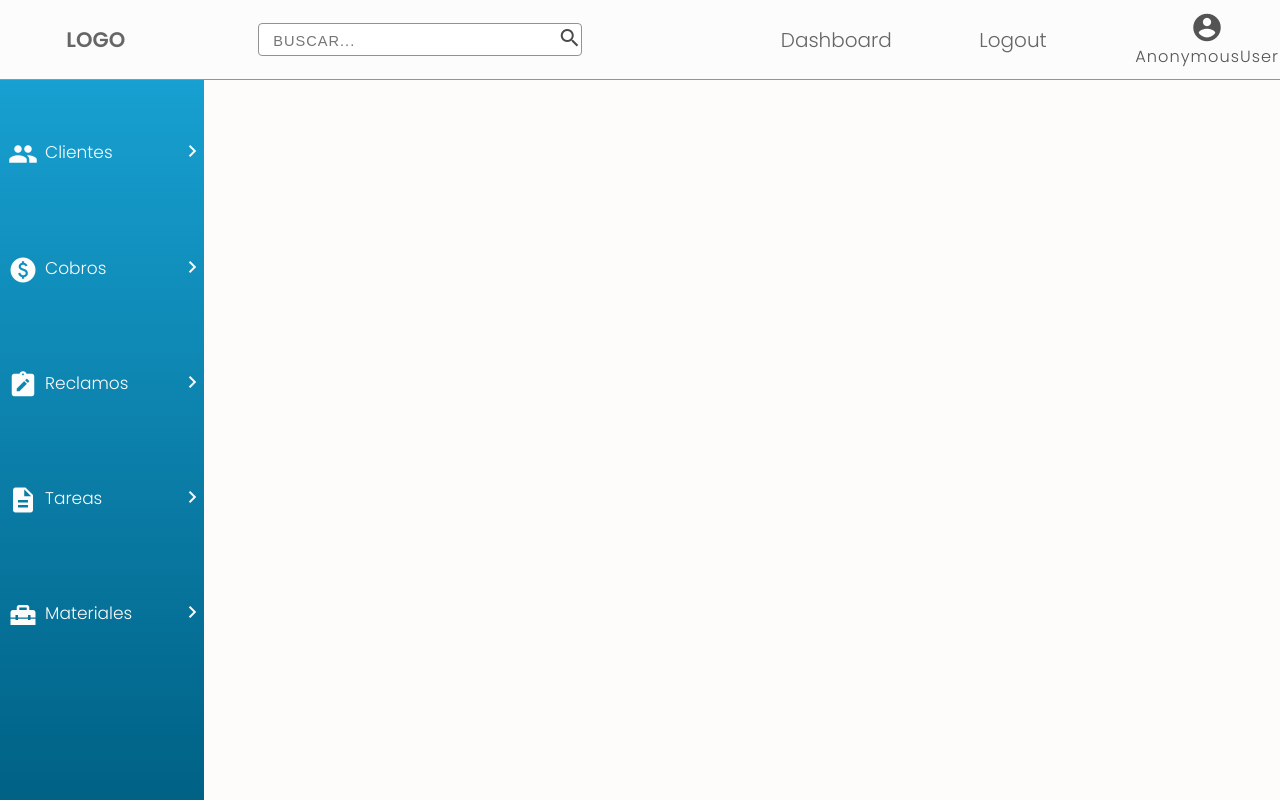
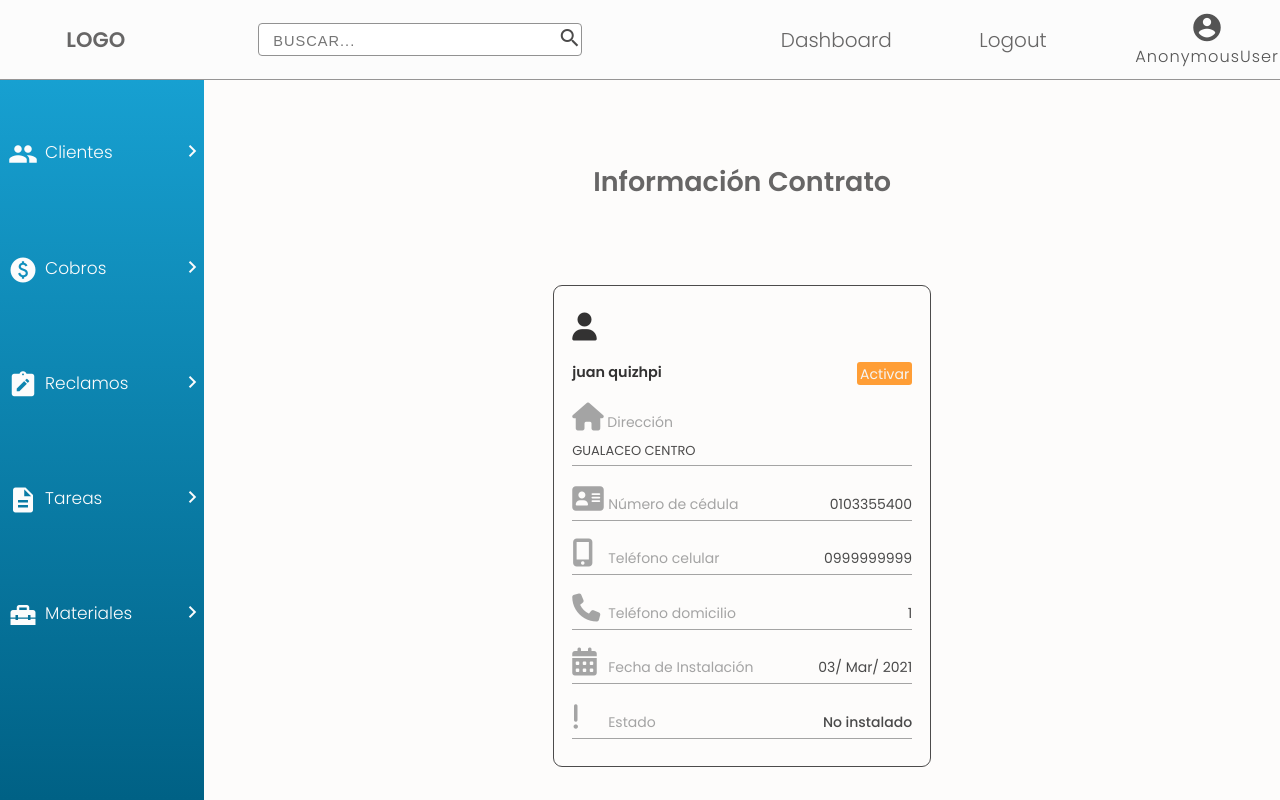
Before and after one commit to juanqui-art/empresa, a Django app: template templates/Clientes/info-contrato-clientes.html in a window 1280 px wide. Run offline with Django 3.2, Linux system fonts and the light colour scheme; the template is opened without the code that fills it: values that come from a table or form of the project are taken from there, others are empty; data comes from the database, SQL or seed files in the repository; tables that the repository leaves empty hold one stand-in row (values such as "Sample post"); parts of the project's set-up code (start-up, migrations or seed data) failed here and were passed over; some libraries are stand-ins or nearby versions.

Commit message:
cambios en diferentes templates principalmente activar cliente

```diff
--- a/core/clientes/urls.py
+++ b/core/clientes/urls.py
@@ -9,12 +9,10 @@
                                  informacion_cliente,
                                  materiales_despues_activacion_cliente,
                                  lista_clientes,
-                                 # dashboard,
                                  )
 
 app_name = 'clientes'
 urlpatterns = [
-    # path('dashboard/', dashboard, name='dashboard'),
     path('busqueda_clientes/', busqueda_clientes, name='busqueda-clientes'),
     path('informacion_cliente/<str:id>/', informacion_cliente, name='informacion-cliente'),
     path('busqueda_contratos_clientes', busqueda_contratos_clientes, name='busqueda-contratos-clientes'),
--- a/static/home/home.css
+++ b/static/home/home.css
@@ -15,7 +15,7 @@
     width: 100%;
     height: 100vh;
     display: grid;
-    row-gap: 39px;
+    row-gap: 33px;
     column-gap: 9px;
     grid-template: 10vh 1fr 1fr 1fr 1fr 0px/ repeat(6, 1fr) 0px;
     background-color: #FDFCFB;
@@ -605,7 +605,7 @@
     justify-content: space-between;
     align-items: baseline;
 }
-
+.card-info-clientecontrato .field,
 .field {
     width: 100%;
     height: 2rem;
@@ -663,6 +663,8 @@
 /*.estado-cliente div span {*/
 /*    margin-left: 8px;*/
 /*}*/
+
+
 
 .border-info-cliente-aditional {
     grid-area: 2 / 2 /3 / 4;
@@ -735,6 +737,46 @@
     height: 1rem;
 }
 
+
+/* Información Contrato Cliente */
+
+.title-info-contrato {
+    grid-area: 2 / 3 / 3 / 6;
+    align-self: center;
+    justify-self: center;
+    font-size: 27px;
+}
+
+.container-info-cliente-contrato{
+    grid-area: 3 / 3 / 6 / 6;
+    display: flex;
+    justify-content: space-around;
+    align-items: center;
+    flex-direction: column;
+    font-size: 14px;
+}
+.card-info-clientecontrato{
+    width: 21rem;
+    height: 100%;
+    display: flex;
+    justify-content: space-around;
+    align-items: center;
+    flex-direction: column;
+    border: 1px solid #4c4b4b;
+    border-radius: 9px;
+    padding: 1rem;
+    font-size: 14px;
+
+}
+.card-info-clientecontrato .direccion .icon-title i,
+.card-info-clientecontrato .field .icon-title-info i{
+    /*font-size: 20px;*/
+
+}
+
+.card-info-clientecontrato .field{
+    bottom: -9px;
+}
 
 /* Color Theme Swatches in Hex */
 /*.dashboard-1-hex {*/
--- a/templates/Clientes/info-contrato-clientes.html
+++ b/templates/Clientes/info-contrato-clientes.html
@@ -1,49 +1,64 @@
 {% extends 'base.html' %}
 {% block info-contrato-clientes %}
 
-    <div class="container-card-info-contrato-cliente">
 
-        <h3>Información del Contrato</h3>
+    <h3 class="title-info-contrato">Información Contrato</h3>
 
-        <div class="card_info_contrato_clientes">
-            <div class="nombre-section section">
-                <p class="nombre-title title">NOMBRE </p>
-                <p class="nombre data">{{ cliente }}</p>
+    <div class="container-info-cliente-contrato">
+        <div class="card-info-clientecontrato">
+            <div class="name-cliente">
+                <i class="fa fa-user fa-2x"></i>
+                <p>{{ cliente }}</p>
+                <a href="{% url 'clientes:activar-cliente' cliente.cedula %}" class="button">Activar</a>
             </div>
-            <div class="cedula-section section">
-                <p class="cedula-title title">CÉDULA </p>
-                <p class="cedula data">{{ cliente.cedula }}</p>
+            <div class="direccion">
+                <div class="icon-title">
+                    <i class="fa fa-home fa-2x"></i>
+                    <span class="date">Dirección</span>
+                </div>
+                <p>{{ cliente.address|upper }}</p>
             </div>
-            <div class="fecha-contrato-section section">
-                <p class="fecha-contrato-title title">FECHA DE CONTRATO </p>
-                <p class="fecha-contrato data">{{ cliente.fecha_contrato }}</p>
+            <div class="cedula field">
+                <div class="icon-title-info">
+                    <i class="fa fa-address-card fa-2x"></i>
+                    <span>Número de cédula</span>
+                </div>
+                <span class="date">{{ cliente.cedula }}</span>
             </div>
-            <div class="direccion-section section">
-                <p class="direccion-title title">DIRECCIÓN </p>
-                <p class="direccion data">{{ cliente.address| capfirst }}</p>
+            <div class="celular field">
+                <div class="icon-title-info">
+                    <i class="fa fa-mobile fa-2x"></i>
+                    <span>Teléfono celular</span>
+                </div>
+                <span class="date">{{ cliente.telefono_celular }}</span>
             </div>
-            <div class="telefono-celular-section section">
-                <p class="telefon-title title">TELÉFONO CELULAR </p>
-                <p class="telefono data">{{ cliente.telefono_celular }}</p>
+            <div class="telefono-domicilio field">
+                <div class="icon-title-info">
+                    <i class="fa fa-phone fa-2x"></i>
+                    <span>Teléfono domicilio</span>
+                </div>
+                <span class="date">{{ cliente.telefono_domicilio }}</span>
             </div>
-            <div class="valor-contrato-section section">
-                <p class="valor-title title">VALOR CANCELADO </p>
-                <p class="valor data">${{ cliente.valor_contrato }}</p>
+            <div class="fecha-instalacion field">
+                <div class="icon-title-info">
+                    <i class="fa fa-calendar fa-2x"></i>
+                    <span>Fecha de Instalación</span>
+                </div>
+                <span class="date">{{ cliente.fecha_contrato|date:"d/ M/ Y" }}</span>
             </div>
-            <div class="instalado-section section">
+            <div class="estado-cliente field">
+                <div class="icon-title-info">
+                    <i class="fa fa-exclamation fa-2x"></i>
+                    <span>Estado</span>
+                </div>
                 {% if not cliente.instalado %}
-                    <p class="instalado-title title">INSTALADO </p>
-                    <p class="instalado data">No se encuentra instalado.</p>
-                {% else %}
-                    <p>INSTALADO</p>
-                    <p class="instalado data">Instalado</p>
+                <span class="date activo">No instalado</span>
                 {% endif %}
             </div>
-
         </div>
+    </div>
 
 
-            <a class="activar" href="{% url 'clientes:activar-cliente' cliente.cedula %}"><button>Activar</button></a>
 
 
 
--- a/templates/Clientes/search-cliente.html
+++ b/templates/Clientes/search-cliente.html
@@ -14,6 +14,7 @@
 
 
         {% if  clientes %}
+
             <div class="box-clientes-encontrados">
                 <h3 class="title-clientes">Clientes Activos</h3>
                 <div class="listado-clientes-encotrados">
--- a/templates/base.html
+++ b/templates/base.html
@@ -59,7 +59,7 @@
                 <ul class="lista-clientes lista-dashboard">
                     <li><a href="{% url 'clientes:busqueda-clientes' %}">Información Cliente</a></li>
                     <li><a href="{% url 'clientes:contrato-nuevo' %}">Contratos Nuevos</a></li>
-                    <li><a href="">Activacion Contrato</a></li>
+                    <li><a href="{% url 'clientes:busqueda-contratos-clientes' %}">Activacion Contrato</a></li>
                     <li><a href="">Lista de Clientes</a></li>
                 </ul>
             </div>
@@ -107,6 +107,10 @@
         {% block form-contrato %}{% endblock %}
         {% block menu %}{% endblock %}
         {% block info-cliente %}{% endblock %}
+        {% block busqueda-clientes-contrato %}{% endblock %}
+        {% block info-contrato-clientes %}{% endblock %}
+        {% block activar_cliente %}{% endblock %}
+
 
 
 
@@ -143,9 +147,8 @@
 
     {#    {% block lista-clientes %}{% endblock %}#}
     {#    {% block cliente-creado %}{% endblock %}#}
-    {#    {% block info-contrato-clientes %}{% endblock %}#}
-    {#    {% block busqueda-clientes-contrato %}{% endblock %}#}
-    {#    {% block activar_cliente %}{% endblock %}#}
+
+
     {#    {% block form_materiales %}{% endblock %}#}
     {#    {% block cliente_materiales_form %} {% endblock %}#}
     {#    {% block menu-materiales %}{% endblock %}#}
```
Also changed, not shown: core/clientes/views.py (+0 -12 lines), templates/Clientes/activar_cliente.html (+1 -15 lines), templates/Clientes/search-contrato.html (+22 -17 lines).
